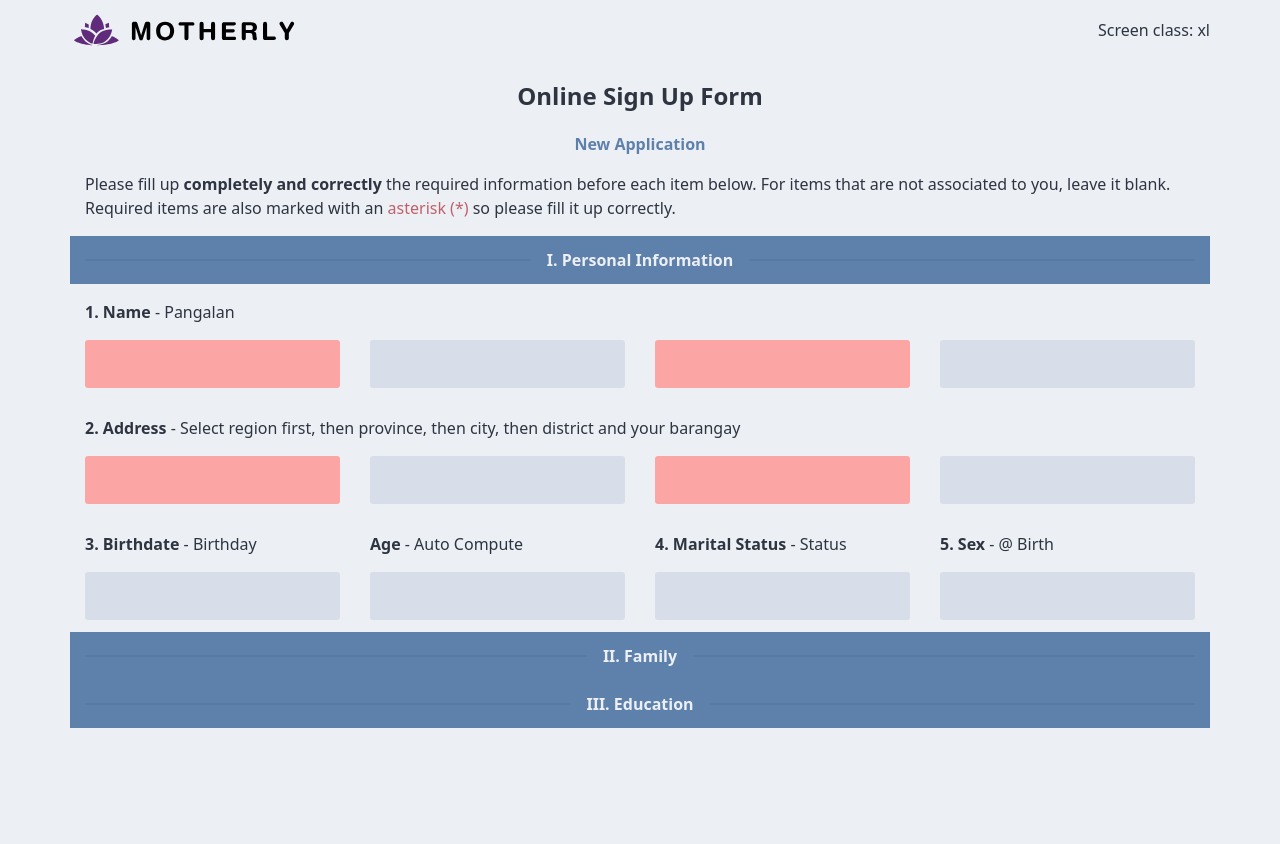
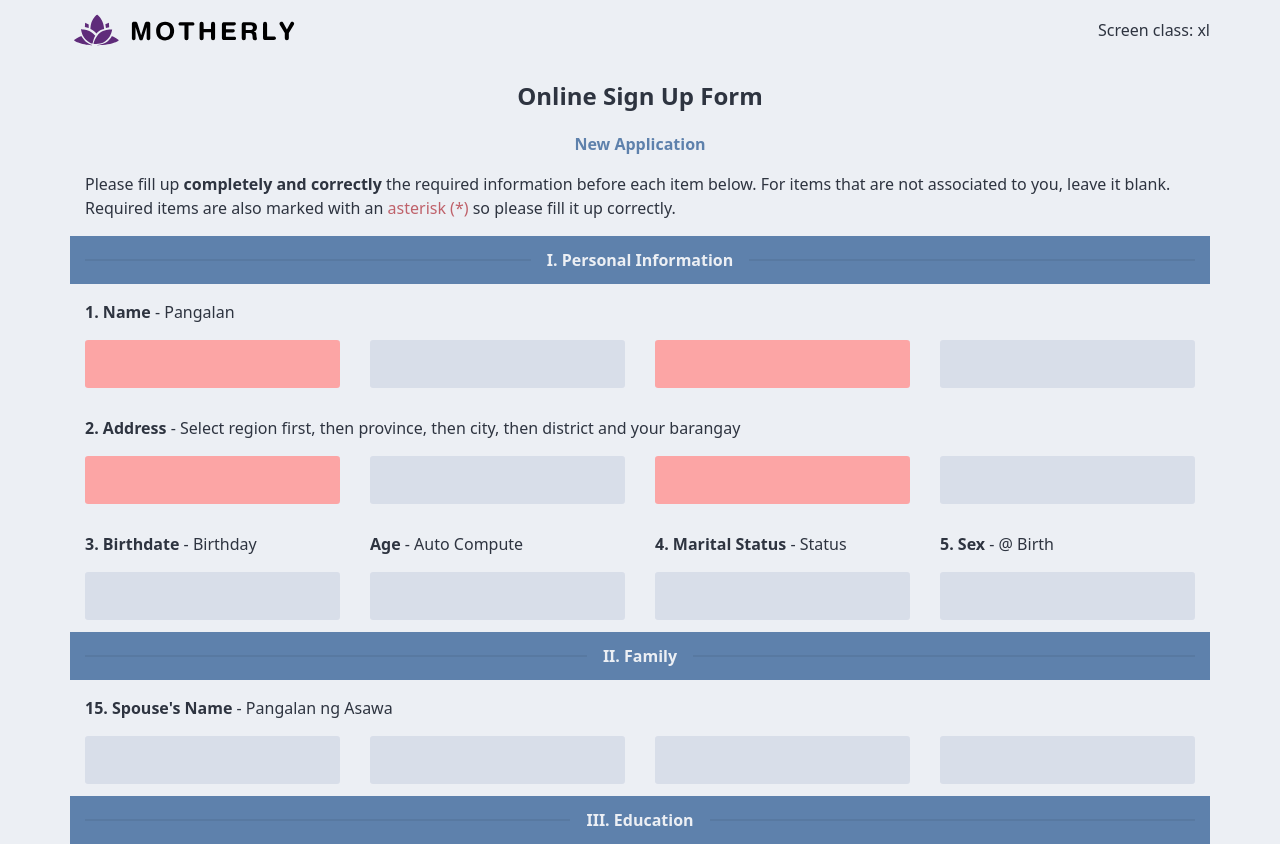
Before and after one commit to GeneMachiene/Motherly, a React (Vite) app in the folder client/: page /signup in a window 1280 px wide. Before the commit the page ends 800 px from the top, so only its background shows below. Built offline with nearby package versions, Linux system fonts and the light colour scheme.

Commit message:
added fields in register form

```diff
--- a/client/src/pages/Register.jsx
+++ b/client/src/pages/Register.jsx
@@ -117,6 +117,23 @@ function Register() {
       </Row>
 
       <Divider Text={"II. Family"} />
+
+      <SectionLabel Text={"15. Spouse's Name"} Hint={"Pangalan ng Asawa"}/>
+      <Row>
+        <Col md={3}>
+          <input className='input bg-base-300 w-full mb-3'></input>
+        </Col>
+        <Col md={3}>
+          <input className='input bg-base-300 w-full mb-3'></input>
+        </Col>
+        <Col md={3}>
+          <input className='input bg-base-300 w-full mb-3'></input>
+        </Col>
+        <Col md={3}>
+          <input className='input bg-base-300 w-full mb-3'></input>
+        </Col>
+      </Row>
+
       <Divider Text={"III. Education"} />
     </Container>
 
```
